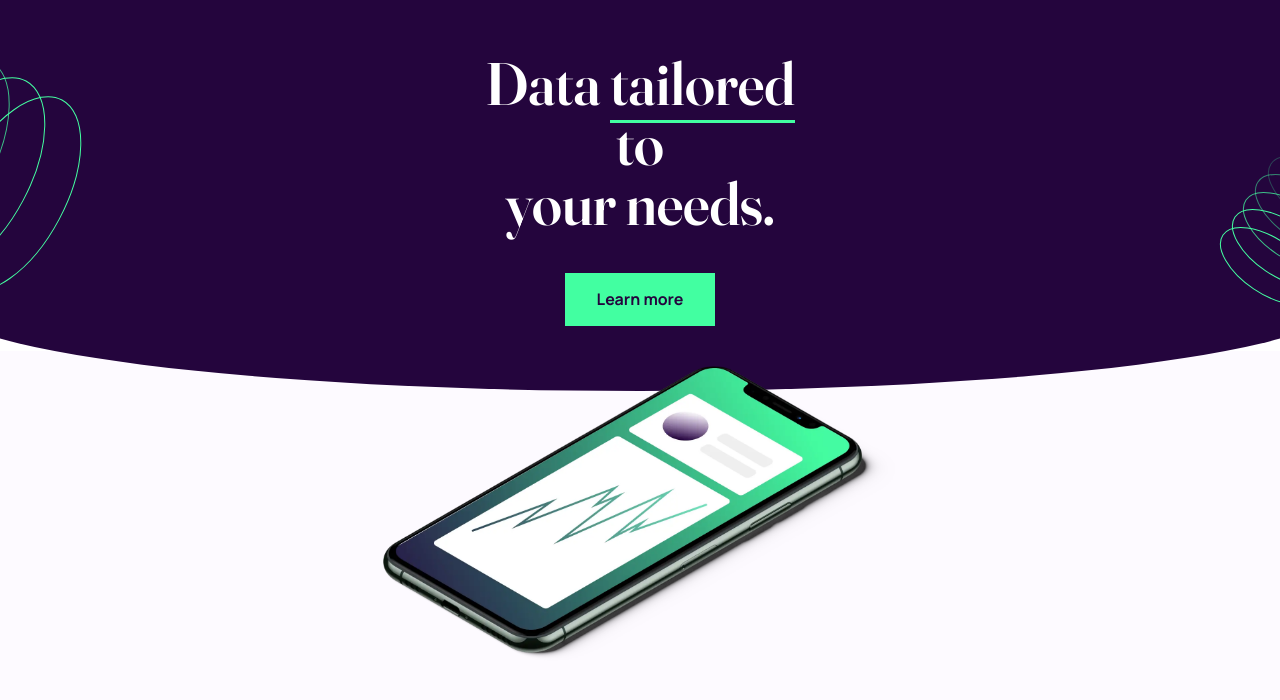
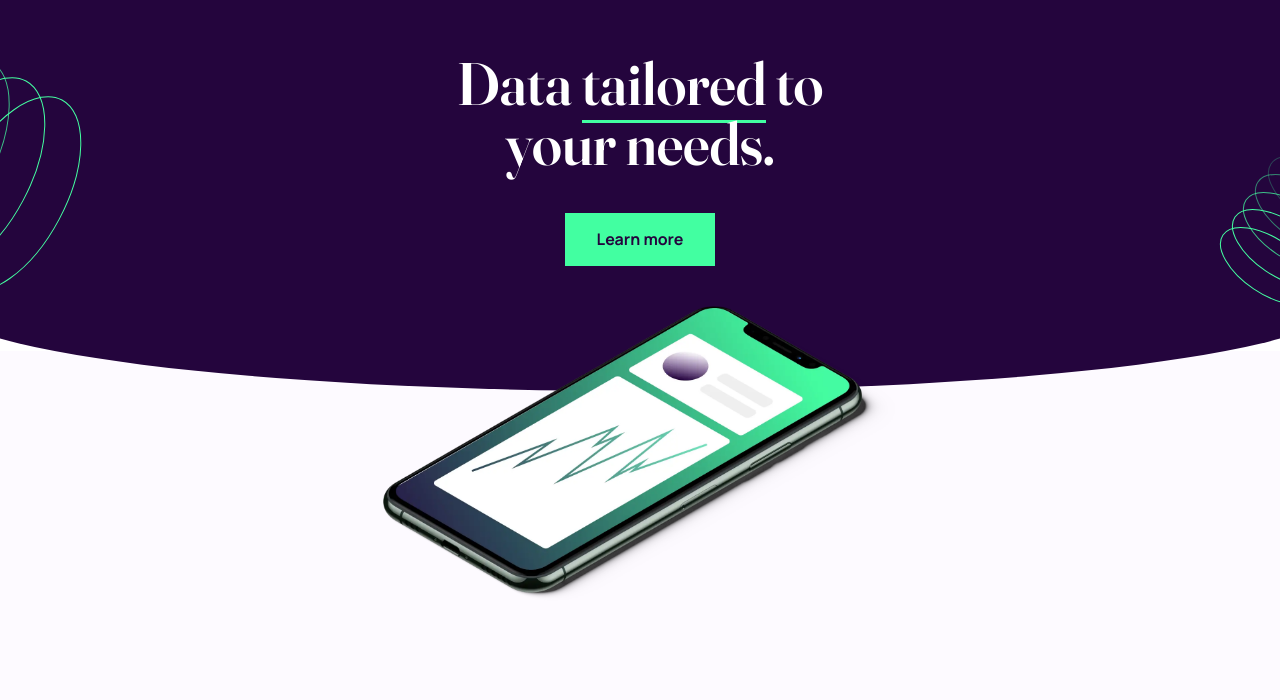
Before and after one commit to alexandru-ghergu/workit-landing-page, a plain HTML site: page index.html in a window 1280 px wide. Shown: the part 70-770 px from the top of the page. Drawn offline with Linux system fonts and the light colour scheme.

Commit message:
Commit v.0.0.3

```diff
--- a/style.scss
+++ b/style.scss
@@ -117,6 +117,14 @@ nav button:hover {
 .page-title-container h1 {
     width: 20.94rem;
     color: abstracts.$white;
+
+    @include abstracts.for-size(tablet-only) {
+        width: 39.69rem;
+    }
+
+    @include abstracts.for-size(desktop-only) {
+        width: 39.69rem;
+    }
 }
 
 .page-title-container span {
```
Also changed, not shown: style.css.
